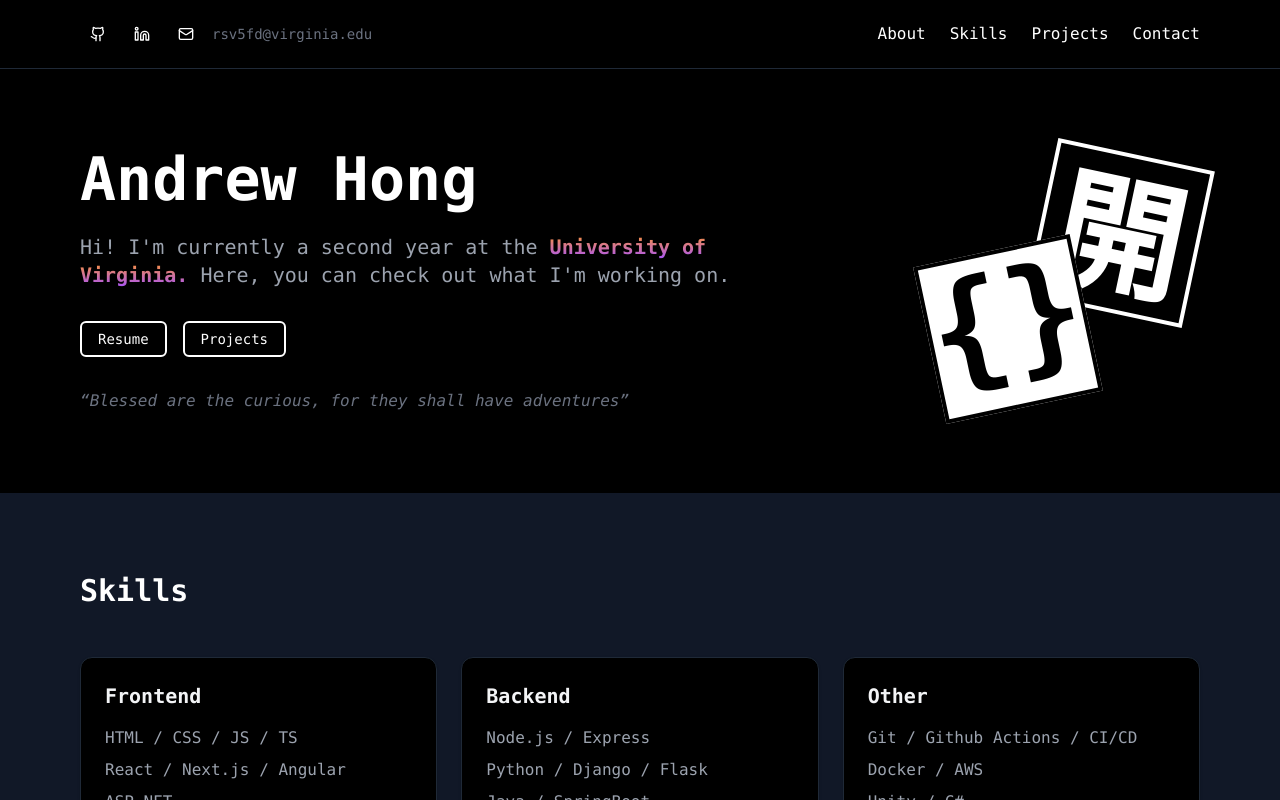
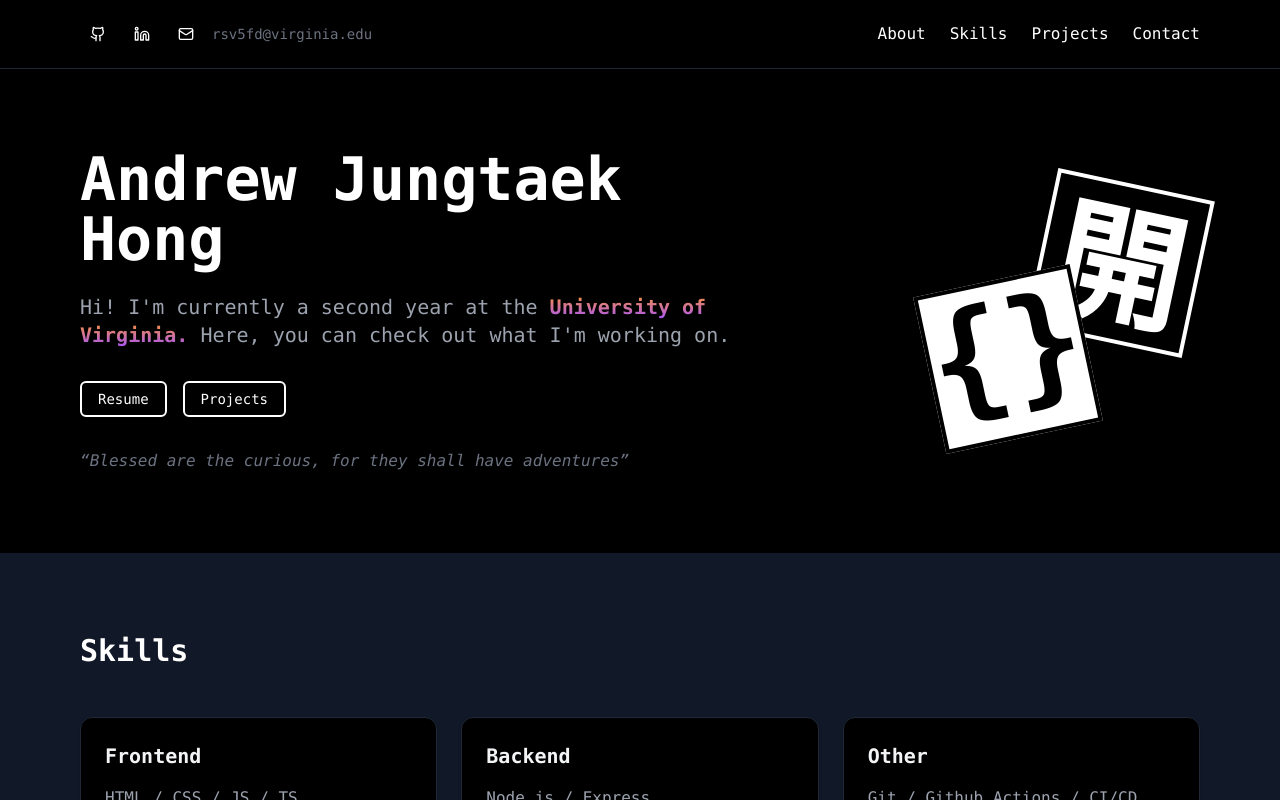
Before and after one commit to Myshro/portfolio-site, a Next.js app: page / in a window 1280 px wide. Shown: the top 800 px of the page. Built offline with nearby package versions, Linux system fonts and the light colour scheme.

Commit message:
revert name

```diff
--- a/components/page.tsx
+++ b/components/page.tsx
@@ -41,7 +41,7 @@ export default function Portfolio() {
       <div id="about" className="max-w-6xl mx-auto px-4 py-20 flex items-center justify-between">
         <div className="max-w-2xl">
           <h1 className="text-6xl font-bold mb-6">
-            Andrew Hong
+            Andrew Jungtaek Hong
           </h1>
           <p className="text-gray-400 text-xl mb-8">
             Hi! I&apos;m currently a second year at the
```
